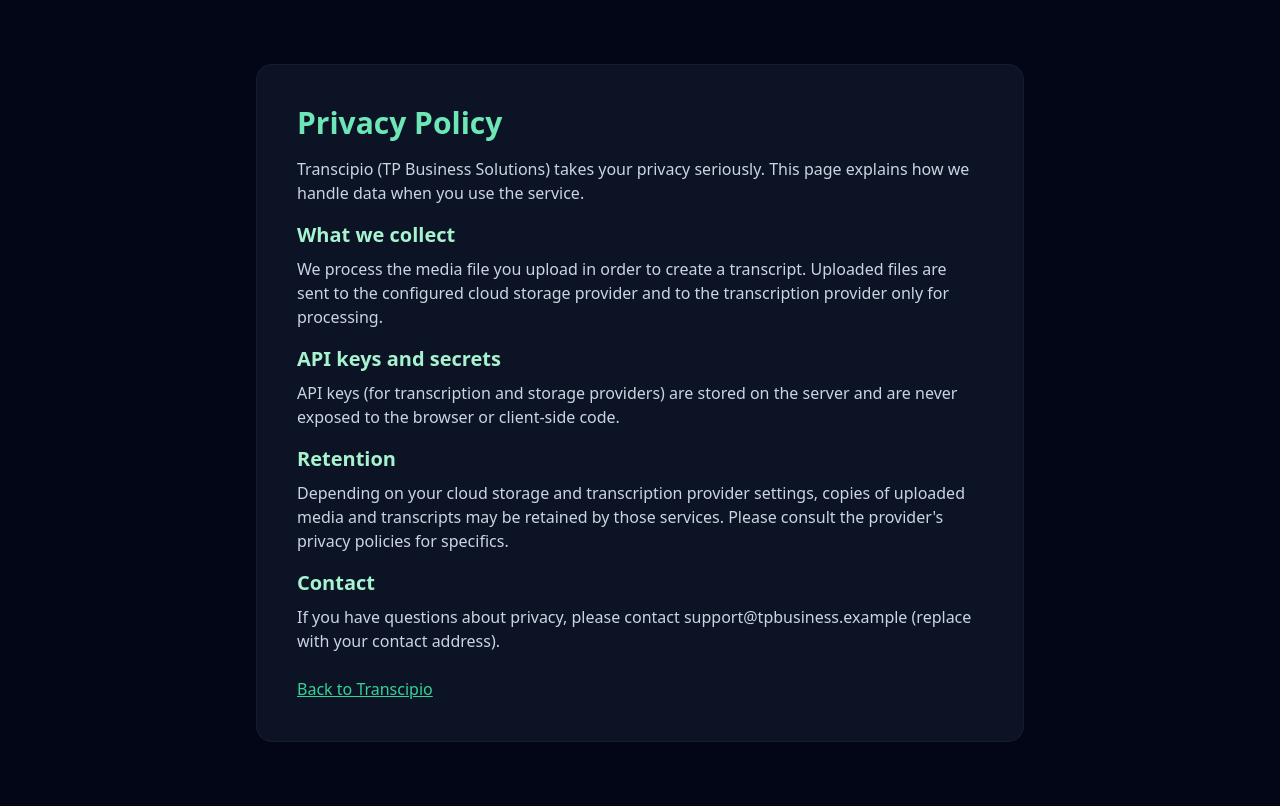
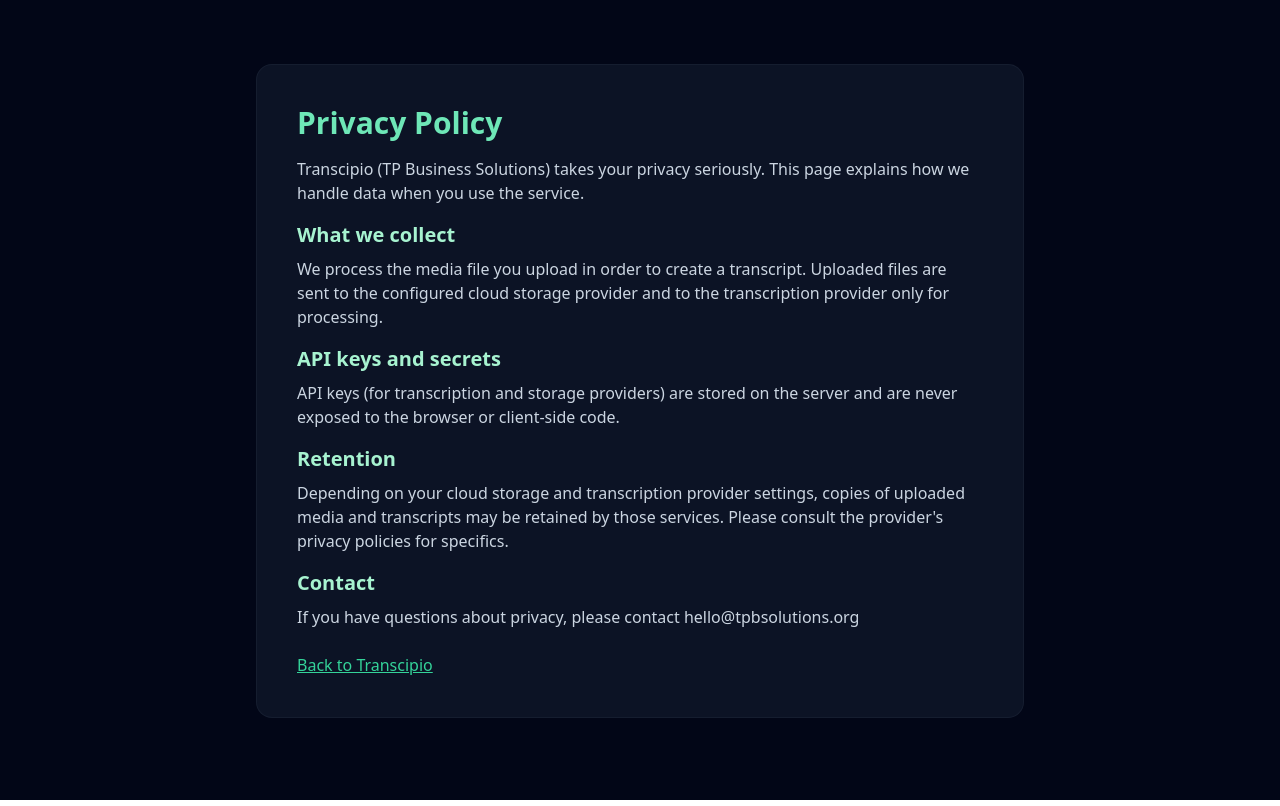
Before and after one commit to tajpol/transcipio, a Next.js app: page /privacy in a window 1280 px wide. Built offline with nearby package versions, Linux system fonts and the light colour scheme.

Commit message:
Update contact email in privacy policy

```diff
--- a/pages/privacy.js
+++ b/pages/privacy.js
@@ -16,7 +16,7 @@
         <h2 className="text-xl font-semibold mt-4 mb-2 text-emerald-200">Retention</h2>
         <p className="text-slate-300 mb-3">Depending on your cloud storage and transcription provider settings, copies of uploaded media and transcripts may be retained by those services. Please consult the provider's privacy policies for specifics.</p>
         <h2 className="text-xl font-semibold mt-4 mb-2 text-emerald-200">Contact</h2>
-        <p className="text-slate-300 mb-3">If you have questions about privacy, please contact support@tpbusiness.example (replace with your contact address).</p>
+        <p className="text-slate-300 mb-3">If you have questions about privacy, please contact hello@tpbsolutions.org </p>
         <div className="mt-6">
           <a href="/" className="text-emerald-400 underline">Back to Transcipio</a>
         </div>
```
